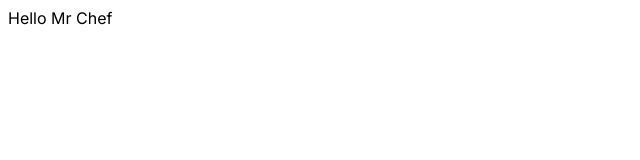
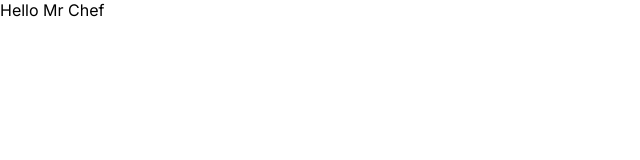
Before and after one commit to Lealzzera/mr-chef-front-end, a Next.js app: page / in a window 1280 px wide. Shown: the top 160 px of the page, without its empty margins (0-640 px from the left). Built offline with nearby package versions, Linux system fonts and the light colour scheme.

Commit message:
Added styles globals

```diff
--- a/src/app/globals.css
+++ b/src/app/globals.css
@@ -0,0 +1,48 @@
+* {
+  box-sizing: border-box;
+}
+
+:root {
+  --main-green: #006A37;
+  --light-green: #00BA61;
+  --white: #FFF;
+  --main-white: #E5E7EB;
+  --pinto: var(--main-font-mono)
+}
+
+html, body {
+  margin: 0;
+  padding: 0;
+}
+
+html {
+  --main-font-sans: var(--main-font-sans), sans-serif;
+  --main-font-mono: var(--main-font-mono), monospace;
+  --second-font: var(--second-font);
+}
+
+html {
+  font-family: var(--main-font-sans), sans-serif;
+}
+
+ul, li {
+  margin: 0;
+  padding: 0;
+  list-style: none;
+}
+
+input {
+  margin: 0px;
+  padding: 0px;
+}
+
+h1, h2, h3, h4, h5, h6, p, span, a, div, nav {
+  padding: 0px;
+  margin: 0px;
+}
+
+/* img {
+  display: block;
+  width: 100%;
+  height: auto;
+} */
```
